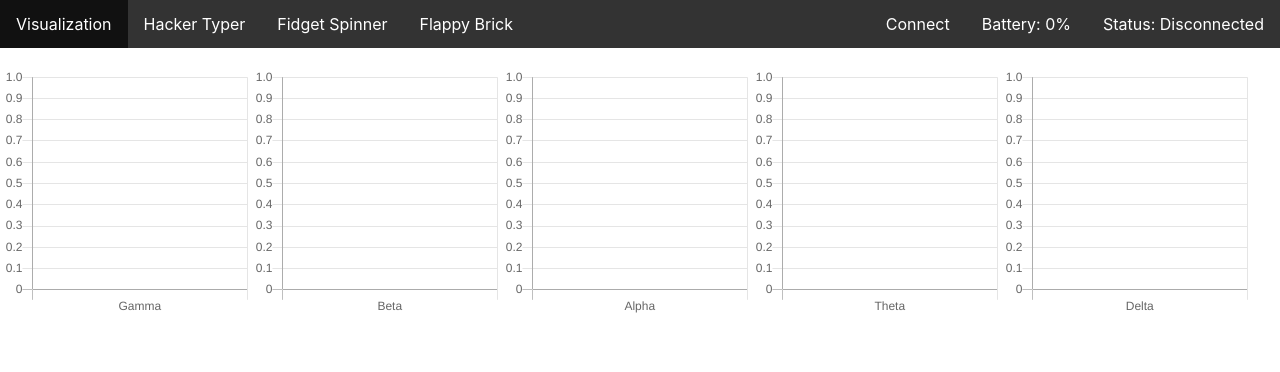
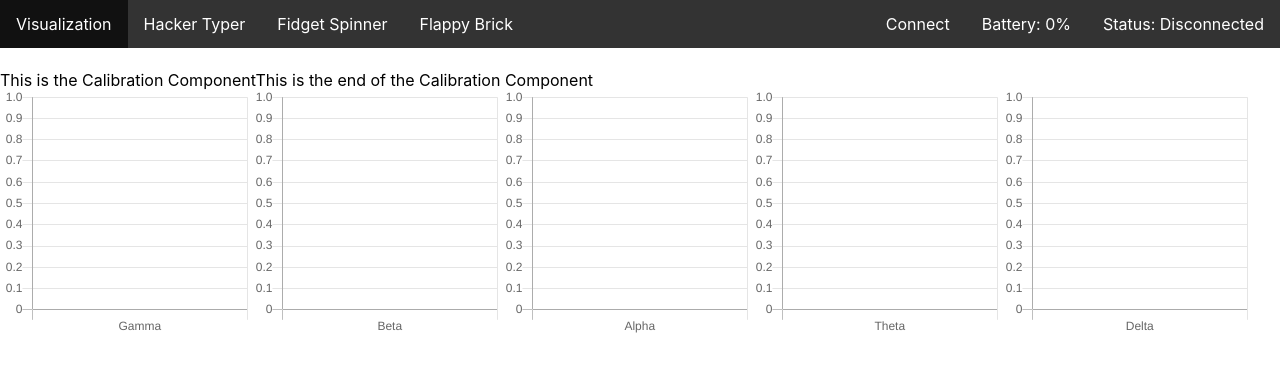
Before and after one commit to rit-sse/proj-BCI, a React (Create React App) app: page / in a window 1280 px wide. Shown: the top 372 px of the page. Built offline with nearby package versions, Linux system fonts and the light colour scheme.

Commit message:
functionality but no ui

```diff
--- a/src/App.js
+++ b/src/App.js
@@ -6,6 +6,7 @@ import HackerTyper from './HackerTyper';
 import FidgetSpinner from './FidgetSpinner';
 import FlappyBrick from './flappy-brick/FlappyBrick';
 import './App.css';
+import Calibration from './Calibration';
 
 class App extends Component {
   state = {
@@ -13,7 +14,8 @@ class App extends Component {
     telemetry: {},
     data: {},
     showVisualization: true,
-    demoType: 'visualization'
+    demoType: 'visualization',
+    calibrating: false
   };
 
   subscribeToMuse = async () => {
@@ -63,10 +65,33 @@ class App extends Component {
     return 0;
   };
 
+  getAverage = wavelength => {
+    const {data} = this.state;
+
+    if (data[wavelength]){
+      return 1 / (data[wavelength].reduce((sum, x) => sum + x) / data[wavelength.length])
+    }
+  }
+
+  setBounds = bounds =>{
+    this.setState({...bounds});
+  }
+
   renderVisualization = _ => {
     const { data } = this.state;
     document.body.style = 'background: white; color: black;';
+    const avgAllData = {
+      Alpha: this.getAverage("Alpha"),
+      Beta: this.getAverage("Beta"),
+      Delta: this.getAverage("Delta"),
+      Gamma: this.getAverage("Gamma"),
+      Theta: this.getAverage("Theta"),
+    }
     return (
+      <div>
+        <div style={{display: 'flex'}}>
+          <Calibration calibrating={this.state.calibrating} setBounds={this.setBounds} readings={avgAllData}/>
+        </div>
         <div style={{ display: 'flex' }}>
           <Visualization
             data={data.gamma}
@@ -93,6 +118,7 @@ class App extends Component {
             labels={['Delta']}
             backgroundColor="#E19271"
           />
+        </div>
       </div>
     );
   };
--- /dev/null
+++ b/src/Calibration.js
@@ -0,0 +1,69 @@
+import React from 'react';
+
+class Calibration extends React.Component {
+
+    constructor() {
+        super();
+        this.state={
+            isReadingLow: false,
+            isReadingHigh: false,
+        };
+        this.lowReadings = {};
+        this.highReadings = {};
+        window.lowBounds = {};
+        window.highBounds = {};
+    }
+
+    lowFinish = () => {
+        this.lowReadings.forEach( reading => {
+            const avg = this.lowReadings[reading].reduce((sum,x) => sum+x) / this.lowReadings[reading].length
+
+            window.lowBounds[reading] = avg
+        })
+    }
+
+    highFinish = () => {
+        this.highReadings.forEach( reading => {
+            const avg = this.highReadings[reading].reduce((sum,x) => sum+x) / this.highReadings[reading].length
+
+            window.highBounds[reading] = avg
+        })
+    }
+
+
+    render() {
+        const readings = {...this.props.readings};
+        if (this.state.isReadingLow) {
+            const readings = {...this.props.readings}
+            for (let reading in readings) {
+                if (!this.lowReadings[reading]) {
+                    this.lowReadings[reading] = []
+                }
+                this.lowReadings[reading] += [readings[reading]]
+            }
+        }
+        else if (this.state.isReadingHigh) {
+            const readings = {...this.props.readings}
+            for (let reading in readings) {
+                if (!this.highReadings[reading]) {
+                    this.highReadings[reading] = []
+                }
+                this.highReadings[reading] += [readings[reading]]
+            }
+        }
+        console.log(readings)
+        return (
+            <div>
+                This is the Calibration Component
+
+               {console.log("high bois: ", this.highReadings)}
+               {console.log("low bois: ", this.lowReadings)}
+
+                This is the end of the Calibration Component
+            </div>
+        )
+    }
+
+}
+
+export default Calibration
```
Lines whose indentation alone changed are shown as unchanged.
